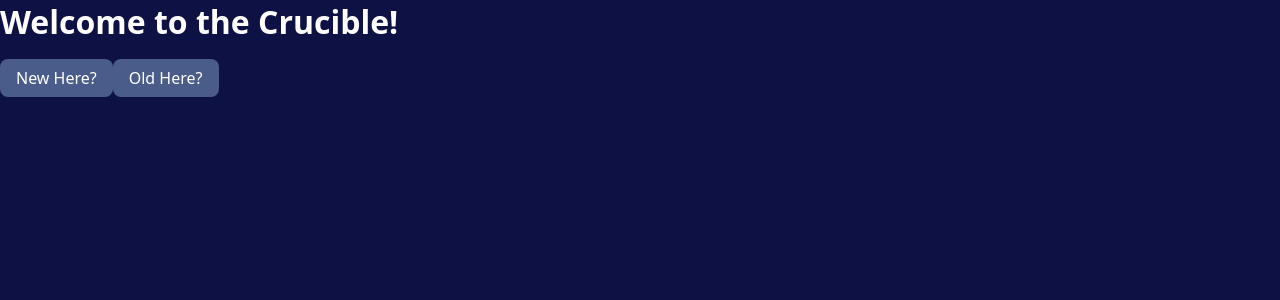
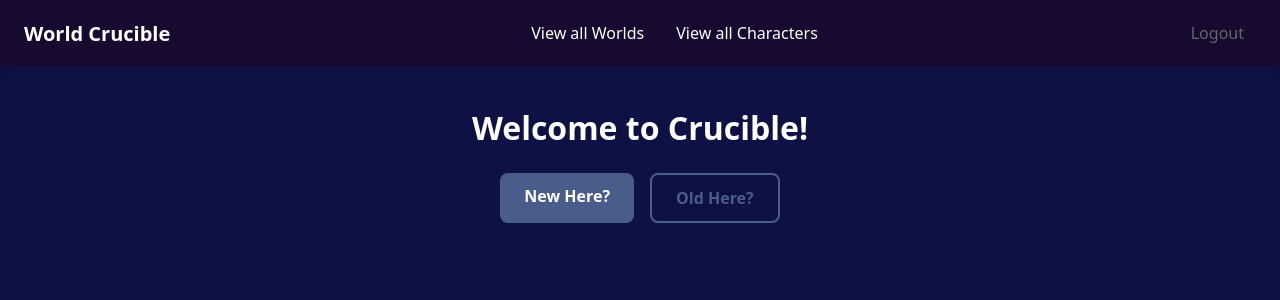
Before and after one commit to nebulis-dev/NSS-Capstone-Project-World-Crucible, a React (Vite) app: page /#/ in a window 1280 px wide. Shown: the top 300 px of the page. Built offline with nearby package versions, Linux system fonts and the light colour scheme.

Commit message:
added navbar and more css

```diff
--- a/src/App.css
+++ b/src/App.css
@@ -12,6 +12,7 @@
 }
 
 .character-card {
+  position: relative;
   display: block;
   width: 220px;
   border-radius: var(--radius);
@@ -37,9 +38,17 @@
 }
 
 .character-card__name {
-  display: block;
-  padding: 10px 12px 10px 16px;
+  position: absolute;
+  bottom: 0;
+  left: 0;
+  right: 0;
+  display: flex;
+  justify-content: center;
+  padding: 12px;
+  color: white;
   font-weight: 600;
+  text-shadow: 0 2px 6px rgba(0, 0, 0, 0.6);
+  background: linear-gradient(to top, rgba(0, 0, 0, 0.6), transparent);
 }
 
 /* Worlds */
@@ -228,3 +237,148 @@ button:disabled:hover {
   text-align: center;
   padding: var(--spacing-xl);
 }
+
+/* Navbar */
+.navbar {
+  display: flex;
+  align-items: center;
+  justify-content: space-between;
+  padding: var(--spacing-md) var(--spacing-lg);
+  background: var(--color-surface);
+  box-shadow: 0 2px 8px var(--color-border);
+}
+
+.navbar-logo {
+  font-size: 1.25rem;
+  font-weight: 700;
+  color: var(--color-text);
+  text-decoration: none;
+}
+
+.nav-links {
+  display: flex;
+  align-items: center;
+  gap: var(--spacing-lg);
+  list-style: none;
+  margin: 0;
+  padding: 0;
+}
+
+.nav-links a {
+  color: var(--color-text);
+  text-decoration: none;
+  font-weight: 500;
+  padding: 6px 4px;
+  border-bottom: 2px solid transparent;
+  transition: border-color 0.15s ease, color 0.15s ease;
+}
+
+.nav-links a:hover {
+  color: var(--color-primary);
+  border-bottom-color: var(--color-primary);
+}
+
+.navbar-logout {
+  color: var(--color-text-muted);
+  text-decoration: none;
+  font-weight: 500;
+  padding: 6px 12px;
+  border-radius: 8px;
+  transition: background 0.15s ease, color 0.15s ease;
+}
+
+.navbar-logout:hover {
+  background: var(--color-border);
+  color: var(--color-text);
+}
+
+/* Hub */
+.hub {
+  display: flex;
+  flex-direction: column;
+  align-items: center;
+  text-align: center;
+  padding: var(--spacing-xl) var(--spacing-lg);
+}
+
+.hub-title {
+  margin-bottom: var(--spacing-lg);
+}
+
+.hub-links {
+  display: flex;
+  gap: var(--spacing-md);
+  flex-wrap: wrap;
+  justify-content: center;
+}
+
+.hub-link {
+  display: inline-block;
+  padding: 12px 24px;
+  border-radius: 8px;
+  background: var(--color-primary);
+  color: white;
+  text-decoration: none;
+  font-weight: 600;
+  transition: background 0.15s ease, transform 0.15s ease;
+}
+
+.hub-link:hover {
+  background: var(--color-primary-hover);
+  transform: translateY(-2px);
+}
+
+/* StartPage! */
+.start {
+  display: flex;
+  flex-direction: column;
+  align-items: center;
+  text-align: center;
+  padding: var(--spacing-xl) var(--spacing-lg);
+}
+
+.start-title {
+  text-align: center;
+  margin-bottom: var(--spacing-lg);
+}
+
+.hub-links {
+  display: flex;
+  gap: var(--spacing-md);
+  flex-wrap: wrap;
+  justify-content: center;
+}
+
+.start-accReg {
+  display: inline-block;
+  padding: 12px 24px;
+  border-radius: 8px;
+  background: var(--color-primary);
+  color: white;
+  text-decoration: none;
+  font-weight: 600;
+  transition: background 0.15s ease, transform 0.15s ease;
+}
+
+.start-accReg:hover {
+  background: var(--color-primary-hover);
+  transform: translateY(-2px);
+}
+
+.hub-accLog {
+  display: inline-block;
+  padding: 12px 24px;
+  border-radius: 8px;
+  background: transparent;
+  color: var(--color-primary);
+  border: 2px solid var(--color-primary);
+  text-decoration: none;
+  font-weight: 600;
+  transition: background 0.15s ease, color 0.15s ease, transform 0.15s ease;
+}
+
+.hub-accLog:hover {
+  background: var(--color-primary);
+  color: white;
+  transform: translateY(-2px);
+}
--- a/src/App.jsx
+++ b/src/App.jsx
@@ -4,6 +4,7 @@ import { Hub } from './pages/Hub'
 import { StartPage } from './pages/StartPage'
 import { Register } from './components/Register'
 import { Login } from './components/Login'
+import { Navbar } from './components/Navbar'
 import { CharacterCollection } from './pages/character/characterCollection'
 import { CharacterCreation } from './pages/character/characterCreation'
 import { CharacterProfile } from './pages/character/characterProfile'
@@ -24,6 +25,7 @@ function App() {
   return (
     <AuthProvider>
       <Router>
+        <Navbar />
           <Routes>
             {/*Start Pages*/}
             <Route path='/' element={<StartPage/>}/>
--- /dev/null
+++ b/src/components/Navbar.jsx
@@ -0,0 +1,26 @@
+import { Link } from "react-router-dom"
+
+export function Navbar() {
+    return (
+        <nav className="navbar">
+            <Link to="/hub" className="navbar-logo">
+                World Crucible
+            </Link>
+            <ul className="nav-links">
+                <li>
+                    <Link to="/worldCollection">
+                        View all Worlds
+                    </Link>
+                </li>
+                <li>
+                    <Link to="/characterCollection">
+                        View all Characters
+                    </Link>
+                </li>
+            </ul>
+            <Link to="/" className="navbar-logout">
+                Logout
+            </Link>
+        </nav>
+    )
+}
--- a/src/pages/Hub.jsx
+++ b/src/pages/Hub.jsx
@@ -5,16 +5,17 @@ export function Hub () {
     const { user } = UserAuth()
     return (
     <>
-        <h1>Welcome to your Hub page, {user.userName}!</h1>
-        <Link to={"/characterCollection"}>
-            <button>Character Gallery</button>
-        </Link>
-        <Link to={"/worldCollection"}>
-            <button>World Gallery</button>
-        </Link>
-        <Link to={"/"}>
-            <button>Log Out?</button>
-        </Link>
+        <div className="hub">
+            <h1 className="hub-title">Welcome to your Crucible, {user.userName}!</h1>
+            <div className="hub-links">
+                <Link to={"/characterCollection"} className="hub-link">
+                    Character Gallery
+                </Link>
+                <Link to={"/worldCollection"} className="hub-link">
+                    World Gallery
+                </Link>
+            </div>
+        </div>
     </>
     )
 }
--- a/src/pages/StartPage.jsx
+++ b/src/pages/StartPage.jsx
@@ -3,13 +3,17 @@ import { Link } from "react-router-dom"
 export function StartPage () {
     return (
     <>
-        <h1>Welcome to the Crucible!</h1>
-        <Link to={"/register"}>
-            <button>New Here?</button>
-        </Link>
-        <Link to={"/login"}>
-            <button>Old Here?</button>
-        </Link>
+        <div className="start">
+            <h1 className="start-title">Welcome to Crucible!</h1>
+            <div className="hub-links">
+                <Link to={"/register"} className="start-accReg">
+                    New Here?
+                </Link>
+                <Link to={"/login"} className="hub-accLog">
+                    Old Here?
+                </Link>
+            </div>
+        </div>
     </>
     )
 }
--- a/src/pages/character/characterCollection.jsx
+++ b/src/pages/character/characterCollection.jsx
@@ -42,7 +42,7 @@ export function CharacterCollection () {
                     alt={character.name}
                     className="character-card__image"
                 />
-                <span className="character-card_name">{character.name}</span>
+                <span className="character-card__name">{character.name}</span>
             </Link>
         ))}
         </div>
```
Lines whose indentation alone changed are shown as unchanged.
